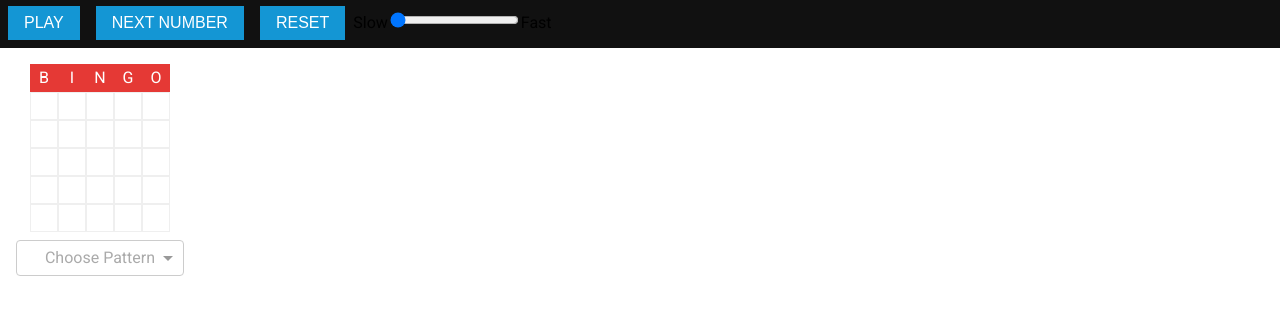
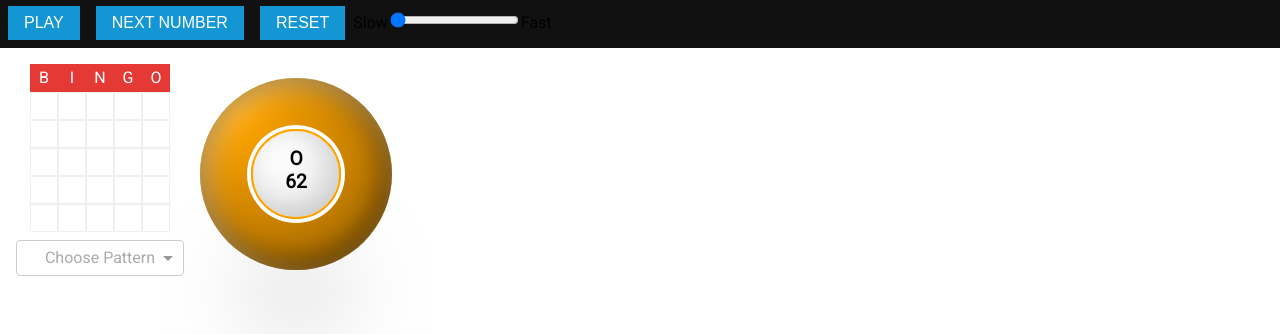
Before and after one commit to karolbrennan/letsplaybingo.2020, a React (Create React App) app: page / in a window 1280 px wide. Both pictures are taken after a click on the button "NEXT NUMBER". Shown: the part 382-716 px from the top of the page. Built offline with nearby package versions, Linux system fonts and the light colour scheme.

Commit message:
Adding ball graphic

```diff
--- a/src/App.css
+++ b/src/App.css
@@ -145,6 +145,89 @@ button:hover {
     margin: 0.5em 1em;
 }
 
+/* Ball Graphic */
+#bingopattern, #currentBall {
+    display: inline-block;
+    vertical-align: middle;
+}
+#currentBall {
+    display: inline-block;
+    margin: 0 auto;
+    border-radius: 100%;
+    width: 15vw;
+    height: 15vw;
+    padding: 4vw;
+    box-shadow: inset 0.5rem 0.5rem 1.5rem 0.25rem rgba(255,255,255,0.3),
+                inset -0.25rem -0.25rem 1.5rem 0.5rem rgba(0,0,0,0.4);
+}
+
+#currentBall:after {
+    content: ' ';
+    height: 1.5vw;
+    -webkit-box-shadow: 0 8vw 7vw rgba(0,0,0,0.5);
+    box-shadow: 0 8vw 7vw rgba(0,0,0,0.5);
+    display: block;
+    margin-top: -3vw;
+    z-index: 0;
+}
+@keyframes bounce {
+    0% { margin-top: 0}
+    50% { margin-top: -2vw}
+    100% { margin-top: 0}
+}
+@keyframes altbounce {
+    0% { margin-top: 0}
+    25% { margin-top: 2vw}
+    50% { margin-top: 0}
+    75% { margin-top: -2vw}
+    100% { margin-top: 0}
+}
+#currentBall span {
+    display: block;
+    text-align: center;
+    font-size: 1.5vw;
+    font-weight: bold;
+}
+.ballCenter {
+    border-radius: 100%;
+    width: 7vw;
+    height: 7vw;
+    padding: 1.25vw;
+    box-shadow: inset -0.5rem -0.5rem 2rem 0 rgba(0, 0, 0, 0.16), 0 0 0 0.25rem white;
+    background: radial-gradient(circle at 20% 20%, white, #efefef);
+}
+.blue {
+    background: radial-gradient(circle at 20% 20%, #0000FF, #0000ad);
+}
+.blue .ballCenter {
+    border: 0.15rem solid #0000FF;
+}
+.red {
+    background: radial-gradient(circle at 20% 20%, #FF0000, #910000);
+}
+.red .ballCenter {
+    border: 0.15rem solid #FF0000;
+}
+.white {
+    background: radial-gradient(circle at 20% 20%, #ffffff, #b6b6b6);
+}
+.white .ballCenter {
+    border: 0.15rem solid #FF0000;
+}
+.green {
+    background: radial-gradient(circle at 20% 20%, #008000, #004a00);
+}
+.green .ballCenter {
+    border: 0.15rem solid #008000;
+}
+.orange {
+    background: radial-gradient(circle at 20% 20%, #FFA500, #9c6400);
+}
+.orange .ballCenter {
+    border: 0.15rem solid #FFA500;
+}
+
+
 
 /* Media Queries */
 @media (max-width: 400px){
--- a/src/App.js
+++ b/src/App.js
@@ -381,6 +381,46 @@ class App extends Component {
     };
 
     /*
+     *  Render Current Ball Function
+     *  Will display a CSS based ball graphic
+     */
+    renderCurrentBall = () => {
+        let currentBall = _.where(this.state.balls, {active: true})[0];
+        if(currentBall) {
+            let color = 'white';
+            switch(currentBall.letter){
+                case 'B':
+                    color = 'blue';
+                    break;
+                case 'I':
+                    color = 'red';
+                    break;
+                case 'N':
+                    color = 'white';
+                    break;
+                case 'G':
+                    color = 'green';
+                    break;
+                case 'O':
+                    color = 'orange';
+                    break;
+                default:
+                    break;
+            }
+            return (
+                <div id="currentBall" className={color}>
+                    <div className="ballCenter">
+                        <span>{currentBall.letter}</span>
+                        <span>{currentBall.number}</span>
+                    </div>
+                </div>
+            )
+        } else {
+            return null;
+        }
+    };
+
+    /*
      *  Render Method
      *  Displays the bingo page
      */
@@ -393,6 +433,7 @@ class App extends Component {
                 {this.renderBoard()}
                 {this.renderButtons()}
                 {this.renderPattern()}
+                {this.renderCurrentBall()}
             </div>
         );
     }
```
